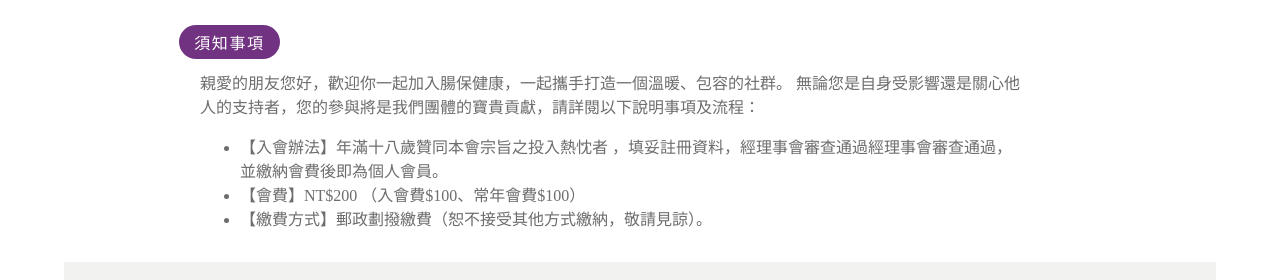
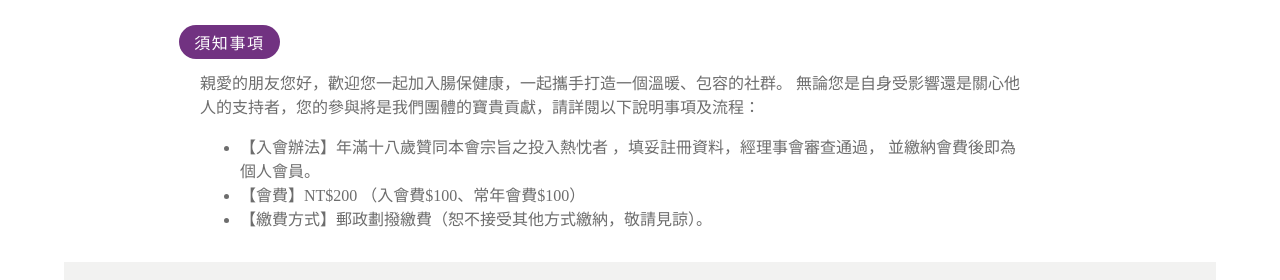
Before and after one commit to Yayufan/Nuxt3_tiha, a Nuxt app: page /registration in a window 1280 px wide. Shown: the part 280-560 px from the top of the page. Built offline with nearby package versions, Linux system fonts and the light colour scheme; no server answers.

Commit message:
Update: delete redundant word

```diff
--- a/pages/registration.vue
+++ b/pages/registration.vue
@@ -8,11 +8,11 @@
                     <p class="title">須知事項</p>
                     <div class="statement">
                         <p>
-                            親愛的朋友您好，歡迎你一起加入腸保健康，一起攜手打造一個溫暖、包容的社群。
+                            親愛的朋友您好，歡迎您一起加入腸保健康，一起攜手打造一個溫暖、包容的社群。
                             無論您是自身受影響還是關心他人的支持者，您的參與將是我們團體的寶貴貢獻，請詳閱以下說明事項及流程：
 
                         <ul>
-                            <li>【入會辦法】年滿十八歲贊同本會宗旨之投入熱忱者 ，填妥註冊資料，經理事會審查通過經理事會審查通過，
+                            <li>【入會辦法】年滿十八歲贊同本會宗旨之投入熱忱者 ，填妥註冊資料，經理事會審查通過，
                                 並繳納會費後即為個人會員。
                             </li>
 
```
